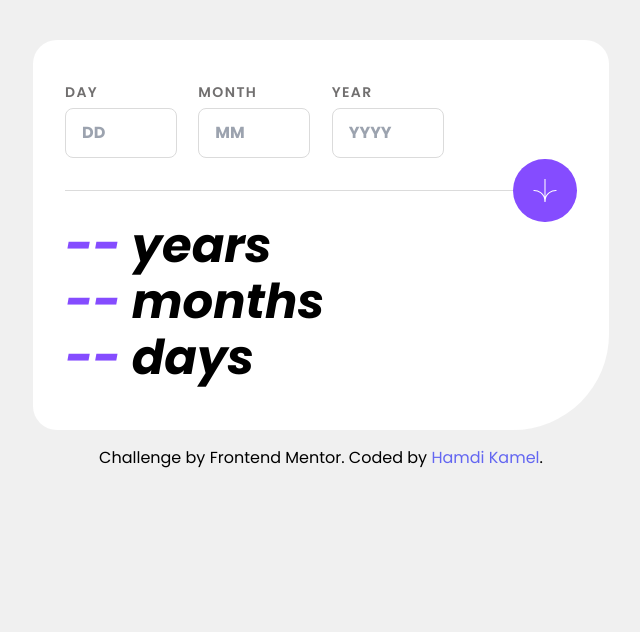
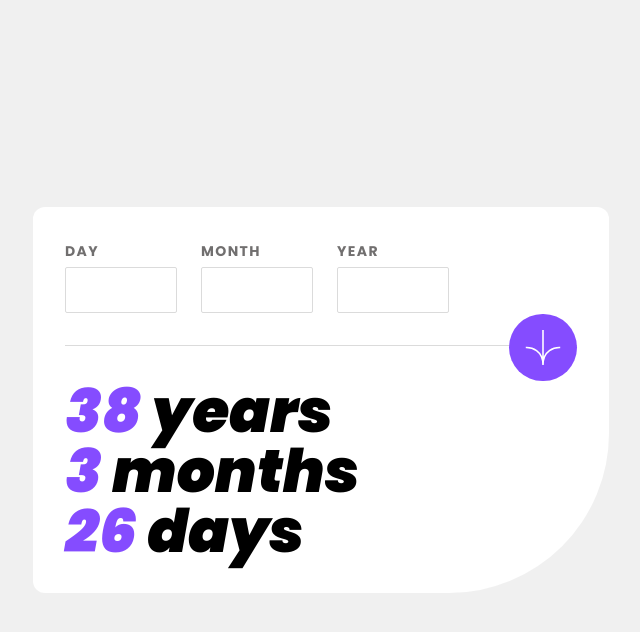
Before and after one commit to hamdi4-beep/age-calculator-app-main, a React (Vite) app: page / in a window 1280 px wide. Shown: the top 632 px of the page, without its empty margins (319-959 px from the left). Built offline with nearby package versions, Linux system fonts and the light colour scheme.

Commit message:
finished designing the desktop version

```diff
--- a/src/App.tsx
+++ b/src/App.tsx
@@ -1,13 +1,26 @@
-import AppContainer from "./components/AppContainer"
+import Form from "./components/Form"
+
 
 function App() {
   return (
-    <div className="font-sans-serif p-4 mt-6" role='main'>
-      <AppContainer />
+    <div role="main" className="font-sans-serif h-screen bg-off-white flex items-center justify-center">
+      <div className="md:max-w-xl lg:w-[45%] bg-white p-8 rounded-xl rounded-br-[10rem] flex-grow-1">
+        <Form />
 
-      <div className="text-center mt-4">
-        Challenge by <a href="https://www.frontendmentor.io?ref=challenge" target="_blank">Frontend Mentor</a>.
-        Coded by <a href="https://www.frontendmentor.io/profile/hamdi4-beep" className="text-indigo-500">Hamdi Kamel</a>.
+        <h2 className='text-6xl font-black italic'>
+          <span className='text-primary-purple'>38 </span>
+          years
+        </h2>
+
+        <h2 className='text-6xl font-black italic'>
+          <span className='text-primary-purple'>3 </span>
+          months
+        </h2>
+
+        <h2 className='text-6xl font-black italic'>
+          <span className='text-primary-purple'>26 </span>
+          days
+        </h2>
       </div>
     </div>
   )
--- a/src/components/AppContainer.tsx
+++ /dev/null
@@ -1,38 +0,0 @@
-import * as React from 'react'
-import FormComponent from "./FormComponent"
-
-import {DateObject} from '../types/DateType'
-
-function AppContainer() {
-    const [date, setDate] = React.useState({
-        day: 0,
-        month: 0,
-        year: 0
-    })
-
-    return (
-        <div className="md:max-w-xl md:mx-auto bg-neutral-white rounded-3xl rounded-br-[6rem] p-8 py-10">
-            <FormComponent updateDate={(newDate: DateObject) => setDate(newDate)} />
-
-            <div className="md:mt-0 mt-8 italic">
-                <div className="font-bold text-5xl">
-                    <p className="inline text-primary-purple">{date.year || '--'}</p>
-                    <span> years</span>
-                </div>
-
-                <div className="font-bold text-5xl my-2">
-                    <p className="inline text-primary-purple">{date.month || '--'}</p>
-                    <span> months</span>
-                </div>
-
-                <div className="font-bold text-5xl my-2">
-                    <p className="inline text-primary-purple">{date.day || '--'}</p>
-                    <span> days</span>
-                </div>
-            </div>
-        </div>
-
-    )
-}
-
-export default AppContainer
--- a/src/components/DayField.tsx
+++ /dev/null
@@ -1,45 +0,0 @@
-function DayField({
-    date
-}: {
-    date: {
-        day: number
-        month: number
-        year: number
-    }
-}) {
-    const isInvalidDay = date.day > 31
-    const isApril = date.month === 4 && date.day === 31
-
-    return (
-        <div className="flex-grow">
-            <label
-                htmlFor='day'
-                className='font-semibold tracking-widest text-sm text-neutral-smokey-grey'
-            >DAY</label>
-
-            <input
-                type="number"
-                name='date'
-                id='day'
-                min='2'
-                required
-                placeholder='DD'
-                className="focus:outline-none focus:border-primary-purple md:w-28 block border border-neutral-light-grey rounded-lg w-20 font-bold mt-1 p-3 px-4"
-            />
-
-            {isInvalidDay && (
-                <span className='block text-primary-light-red mt-1 italic text-sm'>
-                    Must be a valid day
-                </span>
-            )}
-
-            {isApril && (
-                <span className='block text-primary-light-red mt-1 italic text-sm'>
-                    Must be a valid date
-                </span>
-            )}
-        </div>
-    )
-}
-
-export default DayField
--- /dev/null
+++ b/src/components/Form.tsx
@@ -0,0 +1,29 @@
+import InputField from './InputField';
+
+import iconArrowImg from '../assets/images/icon-arrow.svg';
+
+function Form() {
+    const handleSubmit = (e: React.FormEvent) => e.preventDefault()
+
+    return (
+        <form action="#" onSubmit={handleSubmit}>
+          <div className="flex gap-6">
+            <InputField name="day" />
+            <InputField name="month" />
+            <InputField name="year" />
+          </div>
+
+          <div className='mt-8 border-t border-neutral-light-grey'></div>
+
+          <button className='block bg-primary-purple p-4 rounded-full ml-auto -mt-8'>
+            <img
+              className='w-9'
+              src={iconArrowImg}
+              alt=""
+            />
+          </button>
+        </form>
+    )
+}
+
+export default Form
--- a/src/components/FormComponent.tsx
+++ /dev/null
@@ -1,90 +0,0 @@
-import React from "react"
-
-import arrowImg from '../assets/images/icon-arrow.svg'
-
-import DayField from './DayField'
-import MonthField from'./MonthField'
-import YearField from './YearField'
-
-import { DateObject } from "../types/DateType"
-
-const convertToNumbers = (
-    arr: FormDataEntryValue[] | string[]
-) => arr.map(i => +i)
-
-const getCurrentDate = () => {
-    const currentDate = (new Date).toLocaleDateString()
-    const [day, month, year] = convertToNumbers(currentDate.split('/'))
-
-    return {
-        day,
-        month,
-        year
-    }
-}
-
-function FormComponent({
-    updateDate
-}: {
-    updateDate: (arg0: DateObject) => void
-}) {
-    const [dateInput, setDateInput] = React.useState({
-        day: 0,
-        month: 0,
-        year: 0
-    })
-
-    const handleSubmit = (e: React.FormEvent) => {
-        e.preventDefault()
-
-        const formElem = e.currentTarget as HTMLFormElement
-        const formData = new FormData(formElem)
-
-        const [day, month, year] = convertToNumbers(formData.getAll('date'))
-
-        setDateInput({
-            day,
-            month,
-            year
-        })
-
-        const currentDate = getCurrentDate()
-
-        // The April month is only 30 days. 31 is invalid.
-        const isApril = month === 4 && day === 31
-        const isValidDate = !isApril && day <= 31 && month <= 12 && year <= currentDate.year
-
-        // I'm not confident with this solution. I'll be going back to refactor this soon.
-        const ageDate = new Date(year - 1, month - 1, day)
-
-        if (isValidDate) {
-            updateDate({
-                day: Math.abs(currentDate.day - ageDate.getDay()),
-                month: Math.abs((currentDate.month - ageDate.getMonth()) + 1),
-                year: Math.abs((currentDate.year - year) - 1)
-            })
-        }
-    }
-
-    return (
-        <form onSubmit={handleSubmit}>
-            <div className="md:max-w-sm flex md:gap-4 gap-2">
-                <DayField date={dateInput} />
-                <MonthField date={dateInput} />
-                <YearField date={dateInput} />
-            </div>
-
-          <div className="border-t border-neutral-light-grey md:mt-8 mt-16"></div>
-
-          <button className="hover:bg-neutral-off-black block bg-primary-purple rounded-full p-5 -mt-8 mx-auto md:ml-auto md:mr-0">
-              <img
-                src={arrowImg}
-                className='w-6'
-                alt="an arrow pointing down for submitting the form"
-            />
-          </button>
-        </form>
-    )
-}
-
-export default FormComponent
--- /dev/null
+++ b/src/components/InputField.tsx
@@ -0,0 +1,23 @@
+function InputField({ ...props }: {
+    name: string
+}) {
+    const {name} = props
+
+    return (
+        <div>
+            <label
+                htmlFor={name}
+                className="text-sm text-neutral-smokey-grey font-bold tracking-widest">
+                    {name.toUpperCase()}
+            </label>
+
+            <input
+                type="number"
+                className='focus:border-primary-purple block outline-none font-bold text-lg border border-neutral-light-grey rounded-sm p-2 px-4 mt-1 w-28'
+                {...props}
+            />
+        </div>
+    )
+}
+
+export default InputField
--- a/src/components/MonthField.tsx
+++ /dev/null
@@ -1,34 +0,0 @@
-function MonthField({
-    date
-}: {
-    date: {
-        day: number
-        month: number
-        year: number
-    }
-}) {
-    const isInvalidMonth = date.month > 12
-
-    return (
-        <div className="flex-grow">
-            <label
-                htmlFor='month'
-                className='font-semibold tracking-widest text-sm text-neutral-smokey-grey'
-            >MONTH</label>
-
-            <input
-                type="number"
-                name='date'
-                id='month'
-                min='2'
-                required
-                placeholder='MM'
-                className="focus:outline-none focus:border-primary-purple md:w-28 block border border-neutral-light-grey rounded-lg w-20 font-bold mt-1 p-3 px-4"
-            />
-
-            {isInvalidMonth && <span className='block text-primary-light-red mt-1 italic text-sm'>Must be a valid month</span>}
-        </div>
-    )
-}
-
-export default MonthField
--- a/src/components/YearField.tsx
+++ /dev/null
@@ -1,34 +0,0 @@
-function YearField({
-    date
-}: {
-    date: {
-        day: number
-        month: number
-        year: number
-    }
-}) {
-    const isInvalidYear = date.year > (new Date).getFullYear()
-
-    return (
-        <div className="flex-grow">
-            <label
-                htmlFor='year'
-                className='font-semibold tracking-widest text-sm text-neutral-smokey-grey'
-            >YEAR</label>
-
-            <input
-                type="number"
-                name='date'
-                id='year'
-                min='4'
-                required
-                placeholder='YYYY'
-                className="focus:outline-none focus:border-primary-purple md:w-28 block border border-neutral-light-grey rounded-lg w-20 font-bold mt-1 p-3 px-4"
-            />
-
-            {isInvalidYear && <span className='block text-primary-light-red mt-1 italic text-sm'>Must be in the past</span>}
-        </div>
-    )
-}
-
-export default YearField
--- a/src/types/DateType.tsx
+++ /dev/null
@@ -1,5 +0,0 @@
-export type DateObject = {
-    day: number
-    month: number
-    year: number
-}
```
